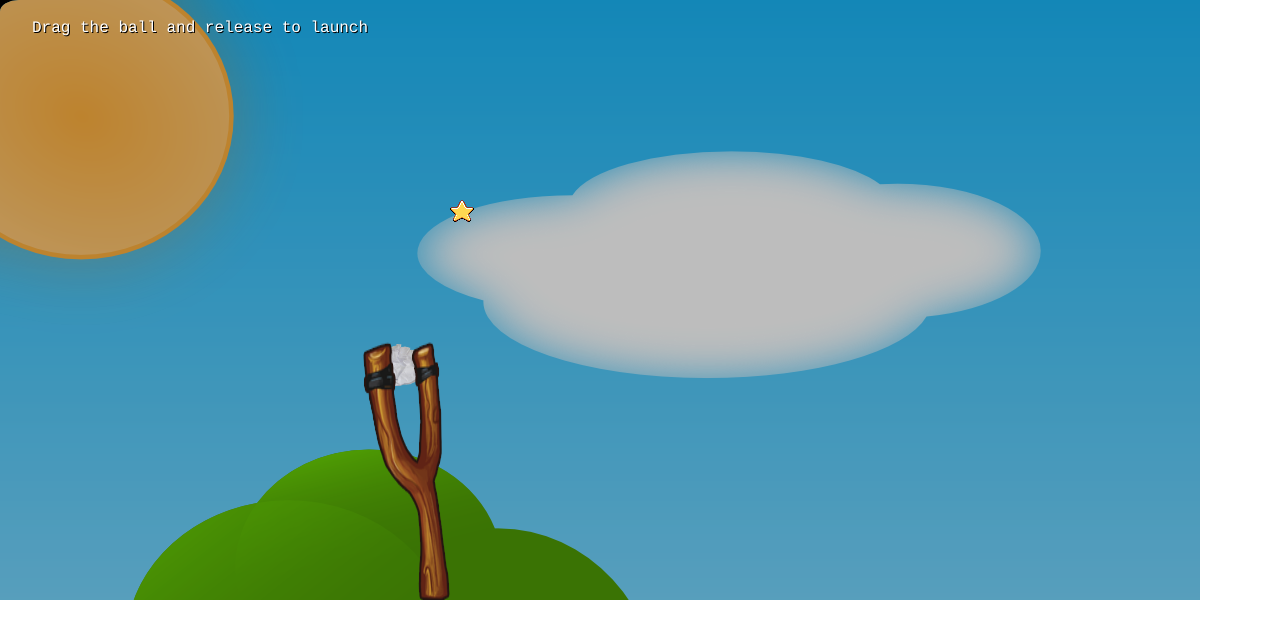
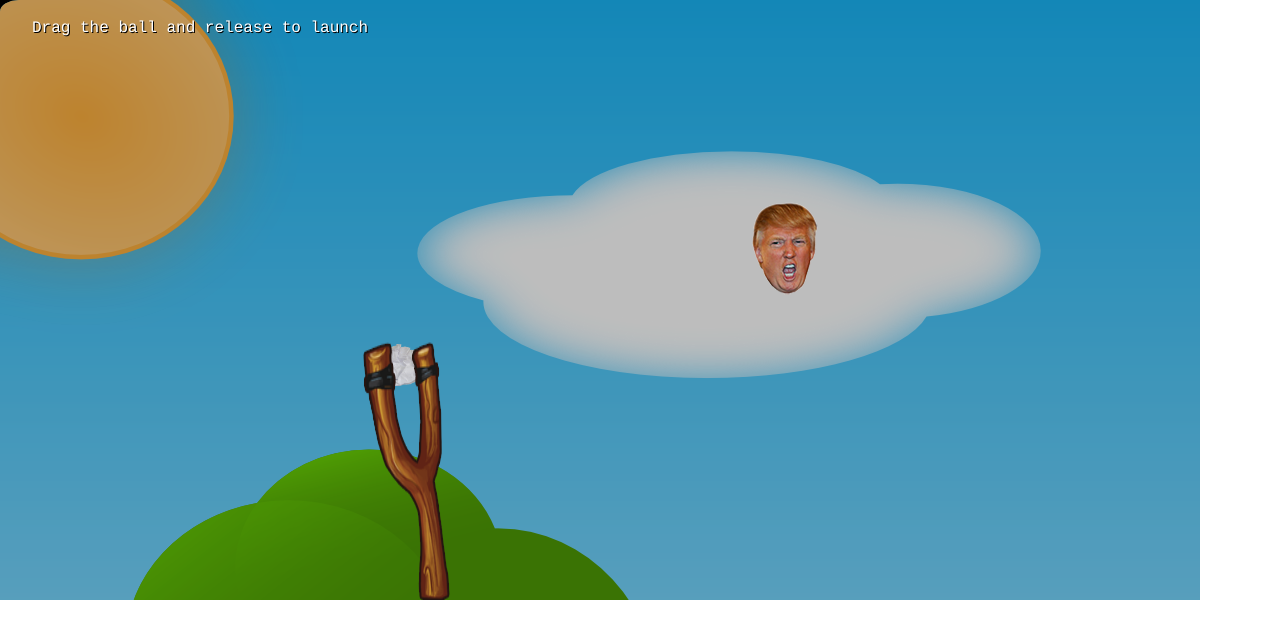
Before and after one commit to taneeya96/Great-Expectasians, a plain HTML site: page launcher_test.html in a window 1280 px wide. Drawn offline with Linux system fonts and the light colour scheme.

Commit message:
Added student ;)
Attempt to work with customized sprites

```diff
--- a/launcher_test.html
+++ b/launcher_test.html
@@ -19,13 +19,13 @@ function preload() {
     game.load.image('arrow', 'images/longarrow2.png');
     game.load.image('ball', 'images/paperBall.png');
     game.load.image('slingshot', 'images/CatapultSprite.png')
-    game.load.image('star', 'images/star.png');
+    game.load.image('student', 'images/donald.png');
 
 
 }
 
 var text;
-var star;
+var student;
 var counter = 0;
 var slingshotX = 300;
 var slingshotY = 300
@@ -52,13 +52,13 @@ function create() {
 
     //  This creates a simple sprite that is using our loaded image and
     //  displays it on-screen and assign it to a variable
-       star = game.add.sprite(game.world.centerX - 150 , game.world.centerY - 100, 'star');
-    game.physics.enable(star, Phaser.Physics.ARCADE);
+       student = game.add.sprite(game.world.centerX + 150 , game.world.centerY - 100, 'student');
+    game.physics.enable(student, Phaser.Physics.ARCADE);
 
-    star.body.allowGravity = false;
+    student.body.allowGravity = false;
 
-    star.body.collideWorldBounds = true;
-    star.body.immovable = true;
+    student.body.collideWorldBounds = true;
+    student.body.immovable = true;
 
     arrowExtension = game.add.sprite(slingshotX+100, slingshotY+50, 'arrowExtension');
 
@@ -122,9 +122,9 @@ function launchBall() {
 function update() {
 
     arrow.rotation = game.physics.arcade.angleBetween(arrow, ball);
-    if (game.physics.arcade.collide(star, ball)){
+    if (game.physics.arcade.collide(student, ball)){
         counter++;
-        text.text = "You clicked" + counter + " times!";
+        text.text = "You hit the student " + counter + " times!";
     }
 
 
```
Also changed, not shown: images/donald.png (added).
